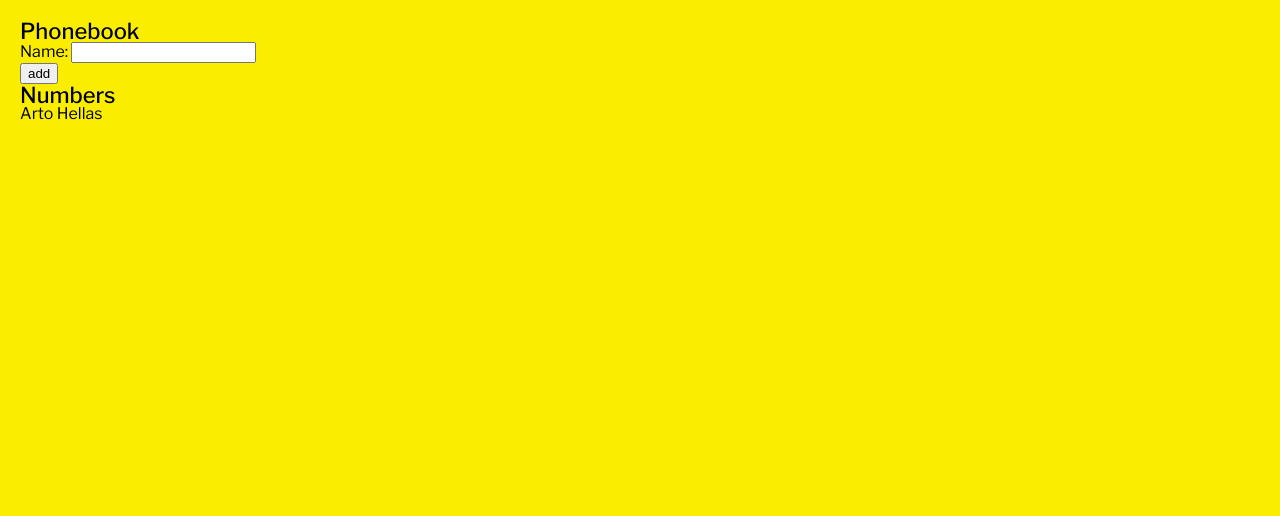
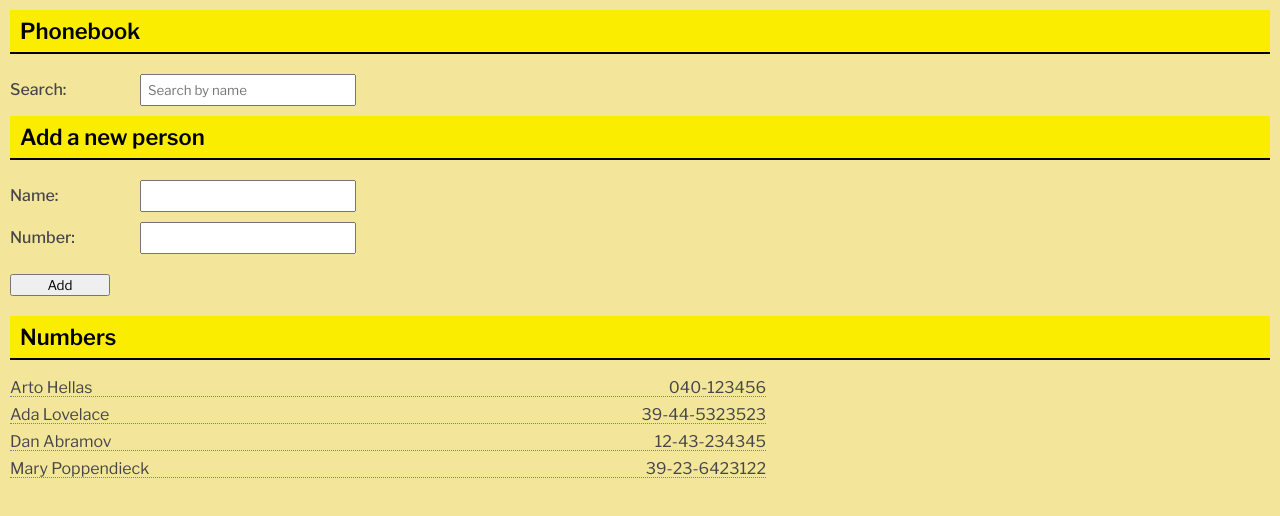
Before and after one commit to Saima445/06-react-puhelinluettelo, a React (Vite) app: page / in a window 1280 px wide. Shown: the top 516 px of the page. Built offline with nearby package versions, Linux system fonts and the light colour scheme.

Commit message:
laajennettu sovellusta niin, että talletettuja nimiä voi etsiä filterin avulla. Eriytetty myös toiminnallisuutta omiin komponentteihin: filter, personform, persons, person

```diff
--- a/src/App.css
+++ b/src/App.css
@@ -5,12 +5,49 @@ html {
 body {
   font-size: 1.6rem;
   margin: 1rem;
-  padding: 1rem;
-  background-color: #faed00;
+  background-color: #f3e599;
   font-family: "Libre Franklin", sans-serif;
+  color: #46464a;
 }
 
 h2 {
+  background-color: #faed00;
+  border-block-end: 2px solid black;
+  color: black;
+  padding: 1rem;
   font-size: 2.2rem;
+  font-weight: 600;
+  margin-block-end: 2rem;
+}
+
+.input-block {
+  margin-block-end: 1rem;
+}
+
+.input-label {
+  display: inline-block;
+  width: 13rem;
   font-weight: 500;
 }
+
+input {
+  font-family: "Libre Franklin", sans-serif;
+  width: 20rem;
+  padding: 0.6rem;
+}
+
+button {
+  font-family: "Libre Franklin", sans-serif;
+  margin: 1rem 0 2rem 0;
+  width: 10rem;
+  cursor: pointer;
+}
+
+li {
+  margin-block-end: 1rem;
+  border-block-end: 1px dotted grey;
+  display: flex;
+  flex-direction: row;
+  justify-content: space-between;
+  width: 60%;
+}
--- a/src/App.jsx
+++ b/src/App.jsx
@@ -1,13 +1,22 @@
-import { useState } from "react";
+import { useState, useEffect } from "react";
 import "./Reset.css";
 import "./App.css";
-import Person from "./components/Person";
+import Filter from "./components/Filter";
+import PersonForm from "./components/PersonForm";
+import Persons from "./components/Persons";
 
 const App = () => {
-  const [persons, setPersons] = useState([{ name: "Arto Hellas" }]);
+  const [persons, setPersons] = useState([
+    { name: "Arto Hellas", number: "040-123456" },
+    { name: "Ada Lovelace", number: "39-44-5323523" },
+    { name: "Dan Abramov", number: "12-43-234345" },
+    { name: "Mary Poppendieck", number: "39-23-6423122" },
+  ]);
   const [newName, setNewName] = useState("");
+  const [newNumber, setNewNumber] = useState("");
+  const [searchValue, setSearchValue] = useState("");
 
-  const addName = (event) => {
+  const addPerson = (event) => {
     event.preventDefault();
     console.log("button clicked", event.target);
     if (persons.some((person) => person.name === newName)) {
@@ -15,11 +24,13 @@ const App = () => {
     } else {
       const newPerson = {
         name: newName,
-        // id: persons.length + 1,
+        number: newNumber,
       };
 
       setPersons(persons.concat(newPerson));
+      // setPersons([...persons, newPerson]);
       setNewName("");
+      setNewNumber("");
     }
   };
 
@@ -27,23 +38,32 @@ const App = () => {
     setNewName(event.target.value);
   };
 
+  const handleNumberChange = (event) => {
+    setNewNumber(event.target.value);
+  };
+
+  const handleFilterChange = (event) => {
+    setSearchValue(event.target.value);
+  };
+
+  const filteredPersons = persons.filter((person) =>
+    person.name.toLowerCase().includes(searchValue.toLowerCase())
+  );
+
   return (
     <>
       <h2>Phonebook</h2>
-      <form onSubmit={addName}>
-        <div>
-          Name: <input value={newName} onChange={handleNameChange} />
-        </div>
-        <div>
-          <button type="submit">add</button>
-        </div>
-      </form>
+      <Filter value={searchValue} onChange={handleFilterChange} />
+      <h2>Add a new person</h2>
+      <PersonForm
+        onSubmit={addPerson}
+        newName={newName}
+        newNumber={newNumber}
+        nameChange={handleNameChange}
+        numberChange={handleNumberChange}
+      />
       <h2>Numbers</h2>
-      <ul>
-        {persons.map((person) => (
-          <Person key={person.name} person={person} />
-        ))}
-      </ul>
+      <Persons persons={filteredPersons} />
     </>
   );
 };
--- /dev/null
+++ b/src/components/Filter.jsx
@@ -0,0 +1,19 @@
+import React, { useState, useEffect } from "react";
+
+const Filter = ({ value, onChange }) => {
+  return (
+    <div className="input-block">
+      <span className="input-label">Search:</span>
+      <input
+        id="filterInput"
+        name="filter"
+        type="text"
+        onChange={onChange}
+        value={value}
+        placeholder="Search by name"
+      />
+    </div>
+  );
+};
+
+export default Filter;
--- a/src/components/Person.jsx
+++ b/src/components/Person.jsx
@@ -1,5 +1,10 @@
 const Person = ({ person }) => {
-  return <li>{person.name}</li>;
+  return (
+    <li>
+      <p>{person.name}</p>
+      <p>{person.number}</p>
+    </li>
+  );
 };
 
 export default Person;
--- /dev/null
+++ b/src/components/PersonForm.jsx
@@ -0,0 +1,39 @@
+import React, { useState } from "react";
+
+const PersonForm = ({
+  onSubmit,
+  newName,
+  newNumber,
+  nameChange,
+  numberChange,
+}) => {
+  return (
+    <form onSubmit={onSubmit}>
+      <div className="input-block">
+        <span className="input-label">Name:</span>
+        <input
+          id="nameInput"
+          name="name"
+          value={newName}
+          onChange={nameChange}
+          autoComplete="name"
+        />
+      </div>
+      <div className="input-block">
+        <span className="input-label">Number:</span>
+        <input
+          id="numberInput"
+          name="number"
+          value={newNumber}
+          onChange={numberChange}
+          autoComplete="tel"
+        />
+      </div>
+      <div>
+        <button type="submit">Add</button>
+      </div>
+    </form>
+  );
+};
+
+export default PersonForm;
--- /dev/null
+++ b/src/components/Persons.jsx
@@ -0,0 +1,14 @@
+import React from "react";
+import Person from "./Person";
+
+const Persons = ({ persons }) => {
+  return (
+    <ul>
+      {persons.map((person) => (
+        <Person key={person.name} person={person} />
+      ))}
+    </ul>
+  );
+};
+
+export default Persons;
```
